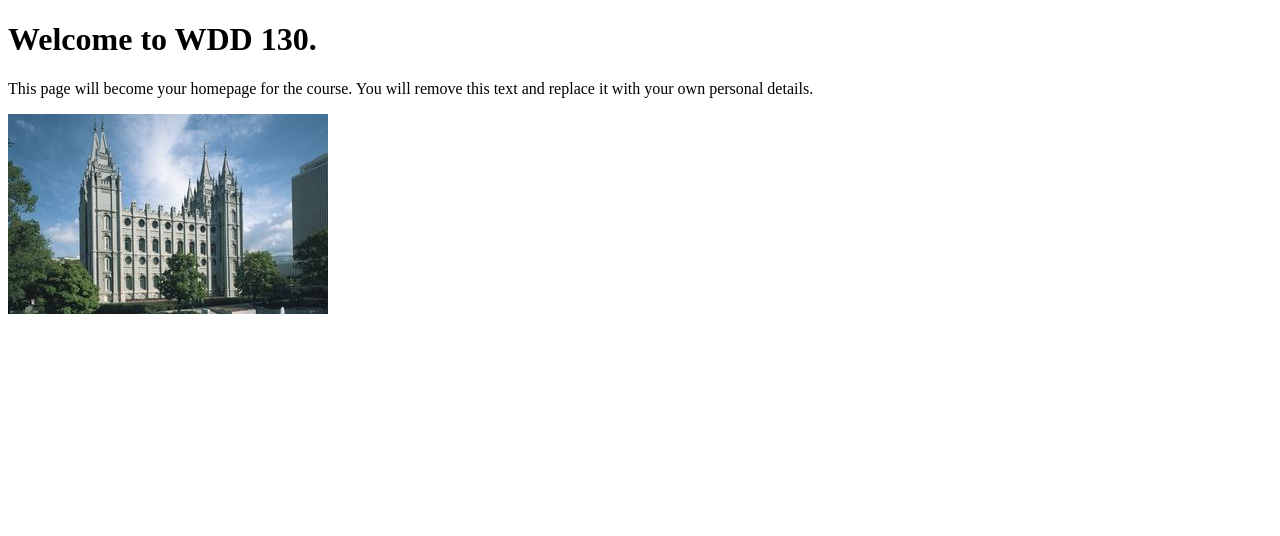
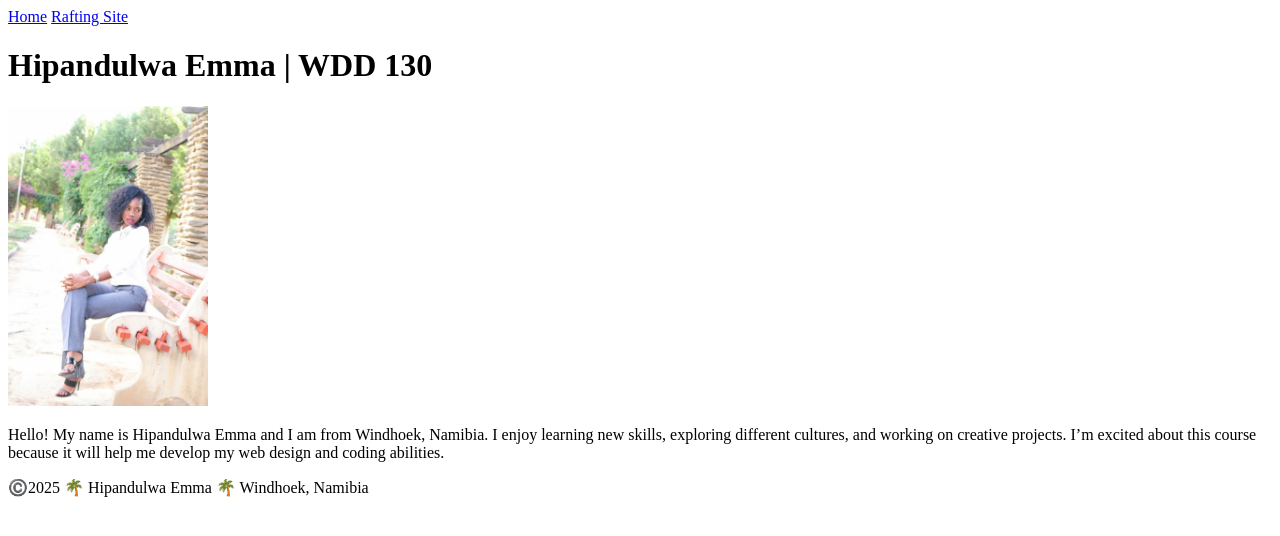
Before and after one commit to ehipandulwa/wdd130, a plain HTML site: page index.html in a window 1280 px wide. Drawn offline with Linux system fonts and the light colour scheme.

Commit message:
add emma html

```diff
--- a/index.html
+++ b/index.html
@@ -1,14 +1,29 @@
 <!DOCTYPE html>
 <html lang="en">
+
 <head>
     <meta charset="UTF-8">
     <meta name="viewport" content="width=device-width, initial-scale=1.0">
-    <title>WDD 130 | Personal Homepage</title>
+    <title>Hipandulwa Emma | WDD 130</title>
 </head>
+
 <body>
-    <h1>Welcome to WDD 130.</h1>
-    <p>This page will become your homepage for the course. You will remove this text and replace it with your own personal details.</p>
+    <header>
+        <nav>
+            <a href="#">Home</a>
+            <a href="wwr/">Rafting Site</a>
+        </nav>
+    </header>
+    <main>
+        <h1>Hipandulwa Emma | WDD 130</h1>
+        <img src="images/profile.jpg" alt="Hello,my name is Hipandulwa Emma" width="200">
+        <p>Hello! My name is Hipandulwa Emma and I am from Windhoek, Namibia. I enjoy learning new skills, exploring
+            different cultures, and working on creative projects. I’m excited about this
+            course because it will help me develop my web design and coding abilities.</p>
+    </main>
+    <footer>
+        <p>©️2025 🌴 Hipandulwa Emma 🌴 Windhoek, Namibia</p>
+    </footer>
+</body>
 
-    <img src="images/salt-lake-temple.jpg" alt="The Salt Lake Temple.">
-</body>
 </html>
```
Also changed, not shown: images/profile.jpg (added).
